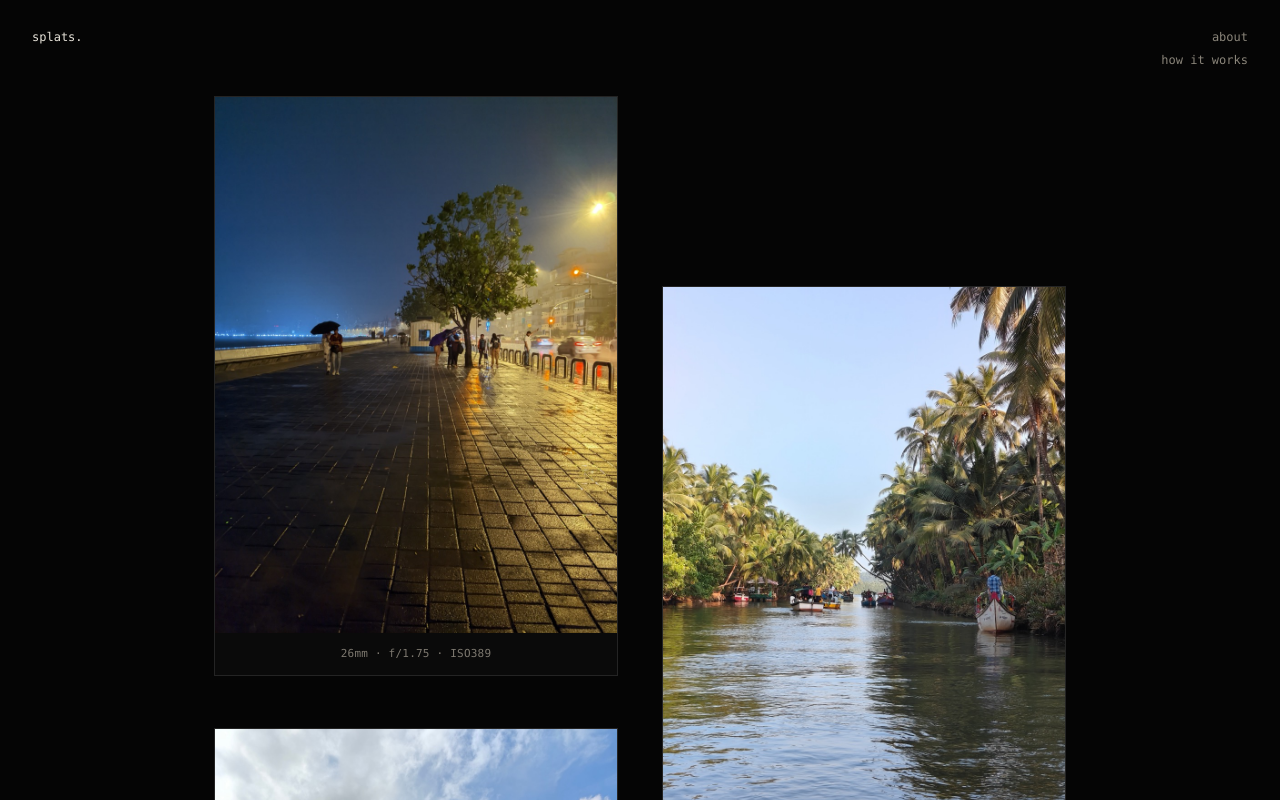
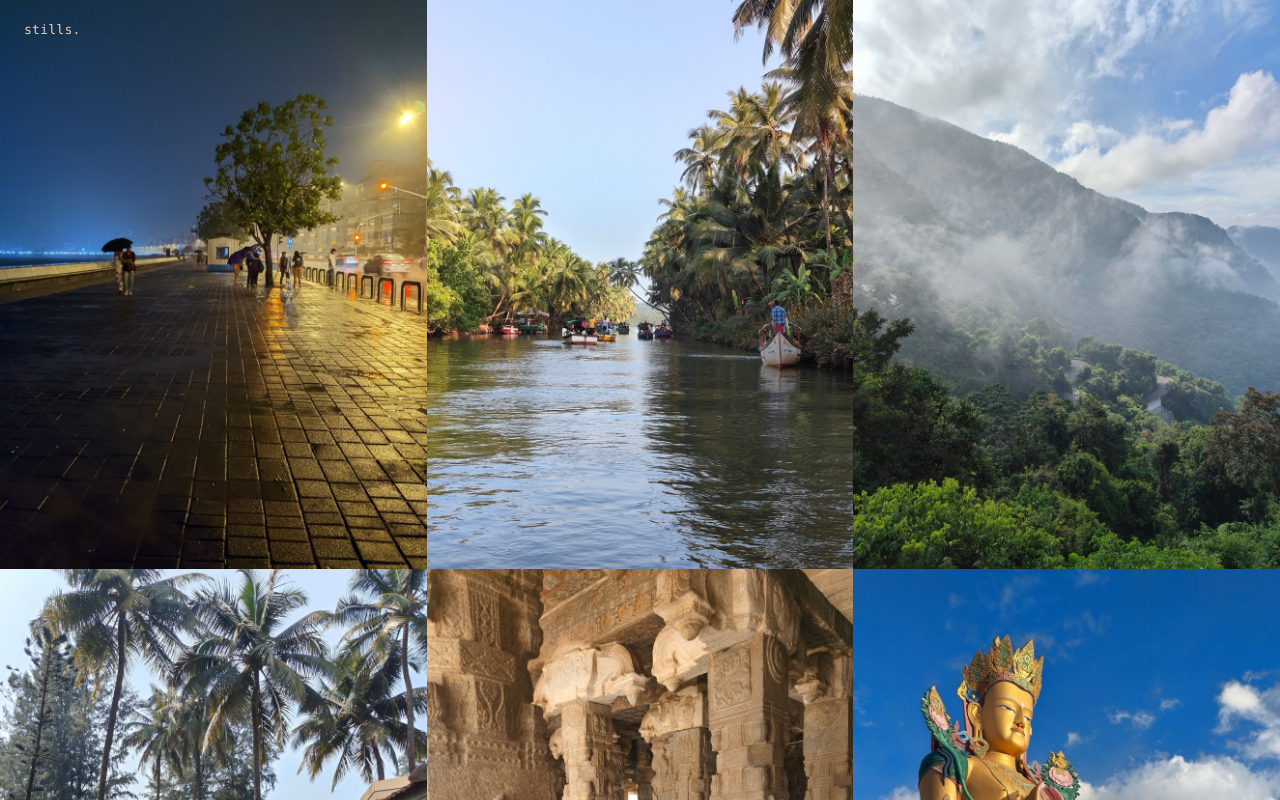
Before and after one commit to chinmaykunkikar/stills, a Next.js app: page / in a window 1280 px wide. Shown: the top 800 px of the page. Built offline with nearby package versions, Linux system fonts and the light colour scheme.

Commit message:
distill layout to full-bleed wall, rename to stills

```diff
--- a/app/[name]/page.tsx
+++ b/app/[name]/page.tsx
@@ -10,7 +10,7 @@ export function generateStaticParams() {
 
 export async function generateMetadata({ params }: PageProps<"/[name]">): Promise<Metadata> {
   const { name } = await params;
-  return { title: `scene ${sceneIndex(name) + 1} · splats.` };
+  return { title: `scene ${sceneIndex(name) + 1} · stills.` };
 }
 
 export default async function ScenePage({ params }: PageProps<"/[name]">) {
--- a/app/gallery.tsx
+++ b/app/gallery.tsx
@@ -246,14 +246,9 @@ export default function Gallery({ initialScene }: GalleryProps) {
     );
   }
 
-  const columns: { entry: (typeof scenes)[number]; index: number }[][] = [[], []];
-  scenes.forEach((entry, index) => columns[index % 2].push({ entry, index }));
-
   return (
-    <div className="stream" style={{ viewTransitionName: "gallery-shell" }}>
-      {columns.map((column, columnIndex) => (
-        <div className={columnIndex === 1 ? "col offset" : "col"} key={columnIndex}>
-          {column.map(({ entry, index }) => (
+    <div className="wall" style={{ viewTransitionName: "gallery-shell" }}>
+      {scenes.map((entry, index) => (
         <a
           key={entry.name}
           href={`/${entry.name}/`}
@@ -282,15 +277,7 @@ export default function Gallery({ initialScene }: GalleryProps) {
             <img src={entry.thumb} alt={`photograph ${index + 1}`} />
             <span className="chip">3D</span>
           </div>
-              <div
-                className="caption"
-                style={{ viewTransitionName: `photo-details-${entry.name}` }}
-              >
-                {entry.caption}
-              </div>
         </a>
-          ))}
-        </div>
       ))}
     </div>
   );
--- a/app/globals.css
+++ b/app/globals.css
@@ -3,24 +3,17 @@ body {
   margin: 0; background: #050505; color: #c9c5bd;
   font: 12px/1.6 "JetBrains Mono", ui-monospace, SFMono-Regular, Menlo, monospace;
 }
-.corner { position: fixed; z-index: 2; font-size: 12px; }
-.corner.tl { top: 28px; left: 32px; color: #e8e4da; }
-.corner.tr { top: 28px; right: 32px; text-align: right; }
-.corner.tr a { display: block; color: #8a857a; text-decoration: none; margin-bottom: 4px; }
-.corner.tr a:hover { color: #e8e4da; }
-.corner.bl {
-  bottom: 28px; left: 32px; color: #6f6b63; font-style: italic;
-  max-width: 18ch; font-size: 11px;
+.wordmark {
+  position: fixed; top: 20px; left: 24px; z-index: 2;
+  color: #fff; mix-blend-mode: difference;
+  font-size: 13px; letter-spacing: 0.02em;
 }
-.stream {
-  display: flex; justify-content: center; gap: 44px;
-  padding: 96px 24px 160px; max-width: 900px; margin: 0 auto;
+.wall {
+  display: grid; grid-template-columns: repeat(3, 1fr);
 }
-.col { display: flex; flex-direction: column; gap: 52px; flex: 1; max-width: 410px; }
-.col.offset { margin-top: 190px; }
 .item {
-  display: block; border: 1px solid #242424; background: #0a0a0a;
-  color: inherit; text-decoration: none; cursor: zoom-in;
+  display: block; position: relative;
+  color: inherit; text-decoration: none; cursor: pointer;
 }
 .frame { position: relative; overflow: hidden; aspect-ratio: 3 / 4; }
 .frame img {
@@ -61,17 +54,8 @@ body {
   0%, 100% { opacity: 0.25; }
   50% { opacity: 1; }
 }
-.caption {
-  padding: 12px 14px; text-align: center;
-  font-size: 11px; color: #7d786f; letter-spacing: 0.02em;
-}
-@media (max-width: 1280px) {
-  .corner.bl { display: none; }
-}
 @media (max-width: 720px) {
-  .stream { flex-direction: column; align-items: center; }
-  .col { max-width: 460px; width: 100%; }
-  .col.offset { margin-top: 0; }
+  .wall { grid-template-columns: 1fr; }
 }
 @media (prefers-reduced-motion: reduce) {
   .frame canvas { transition: none; }
@@ -88,18 +72,17 @@ body {
   width: 100%; max-width: 1060px; justify-content: center;
 }
 .detail-panel {
-  position: relative; z-index: 0;
-  border: 1px solid #242424; border-top: 0; background: #0a0a0a;
+  position: relative; z-index: 0; background: #0a0a0a;
   padding: 18px 20px;
 }
 .detail-photo {
   position: relative; z-index: 1; display: block;
-  border: 1px solid #242424; background: #0a0a0a; cursor: zoom-out;
+  background: #0a0a0a; cursor: pointer;
 }
 .detail-photo .frame { width: 100%; height: auto; }
 @media (min-width: 960px) {
   .detail-inner { flex-direction: row-reverse; align-items: stretch; }
-  .detail-panel { width: 320px; flex: none; border-top: 1px solid #242424; border-left: 0; }
+  .detail-panel { width: 320px; flex: none; }
   .detail-photo { flex: none; width: fit-content; max-width: calc(100% - 320px); }
   .detail-photo .frame { width: auto; height: min(calc(100dvh - 240px), 840px); min-height: 460px; }
 }
@@ -122,12 +105,10 @@ body {
 
 html[data-vt="forward"] .frame { view-transition-class: gallery-image-grow; }
 html[data-vt="back"] .frame { view-transition-class: gallery-image-shrink; }
-html[data-vt="forward"] .caption,
 html[data-vt="forward"] .detail-panel { view-transition-class: gallery-details-forward; }
-html[data-vt="back"] .caption,
 html[data-vt="back"] .detail-panel { view-transition-class: gallery-details-back; }
-html[data-vt="forward"] .stream { view-transition-class: gallery-shell-forward; }
-html[data-vt="back"] .stream { view-transition-class: gallery-shell-back; }
+html[data-vt="forward"] .wall { view-transition-class: gallery-shell-forward; }
+html[data-vt="back"] .wall { view-transition-class: gallery-shell-back; }
 
 @keyframes gallery-image-old {
   from { opacity: 1; }
@@ -161,15 +142,6 @@ html[data-vt="back"] .stream { view-transition-class: gallery-shell-back; }
   from { opacity: 1; transform: translateY(0); }
   to { opacity: 0; transform: translateY(calc(100% + 1px)); }
 }
-@keyframes gallery-compact-retract {
-  from { opacity: 1; transform: translateY(0) scaleY(1); }
-  to { opacity: 0; transform: translateY(calc(-100% - 1px)) scaleY(0.78); }
-}
-@keyframes gallery-compact-restore {
-  from { opacity: 0; transform: translateY(calc(-100% - 1px)) scaleY(0.78); }
-  to { opacity: 1; transform: translateY(0) scaleY(1); }
-}
-
 ::view-transition-group(.gallery-shell-forward),
 ::view-transition-group(.gallery-shell-back) { z-index: 0; animation: none; }
 ::view-transition-old(.gallery-shell-forward) {
@@ -212,17 +184,11 @@ html[data-vt="back"] .stream { view-transition-class: gallery-shell-back; }
   animation-timing-function: cubic-bezier(0.16, 1, 0.3, 1); animation-fill-mode: both;
   overflow: clip;
 }
-::view-transition-old(.gallery-details-forward) {
-  animation: 0.24s cubic-bezier(0.4, 0, 1, 1) both gallery-compact-retract;
-}
 ::view-transition-new(.gallery-details-forward) {
   animation: 0.38s cubic-bezier(0.16, 1, 0.3, 1) 0.58s both gallery-detail-reveal;
 }
 ::view-transition-old(.gallery-details-back) {
   animation: 0.32s cubic-bezier(0.4, 0, 1, 1) both gallery-detail-conceal;
-}
-::view-transition-new(.gallery-details-back) {
-  animation: 0.22s cubic-bezier(0.16, 1, 0.3, 1) 0.7s both gallery-compact-restore;
 }
 @media (max-width: 959px) {
   ::view-transition-new(.gallery-details-forward) {
--- a/app/layout.tsx
+++ b/app/layout.tsx
@@ -2,14 +2,17 @@ import type { Metadata } from "next";
 import "./globals.css";
 
 export const metadata: Metadata = {
-  title: "splats.",
-  description: "photographs rebuilt as 3D gaussian splats, rendered live",
+  title: "stills.",
+  description: "photographs rebuilt as walk-around 3D scenes",
 };
 
 export default function RootLayout({ children }: LayoutProps<"/">) {
   return (
     <html lang="en">
-      <body>{children}</body>
+      <body>
+        <div className="wordmark">stills.</div>
+        {children}
+      </body>
     </html>
   );
 }
--- a/app/page.tsx
+++ b/app/page.tsx
@@ -1,18 +1,5 @@
 import Gallery from "./gallery";
 
 export default function Home() {
-  return (
-    <>
-      <div className="corner tl">splats.</div>
-      <div className="corner tr">
-        <a href="#">about</a>
-        <a href="#">how it works</a>
-      </div>
-      <div className="corner bl">
-        note: every scene is 1,179,648 gaussians predicted from a single
-        photograph, rendered live.
-      </div>
-      <Gallery />
-    </>
-  );
+  return <Gallery />;
 }
```
Also changed, not shown: public/thumbs/diskit-gomba.jpg (deleted), 1 other file (tests, documents, lock files or other folders). Lines whose indentation alone changed are shown as unchanged.
